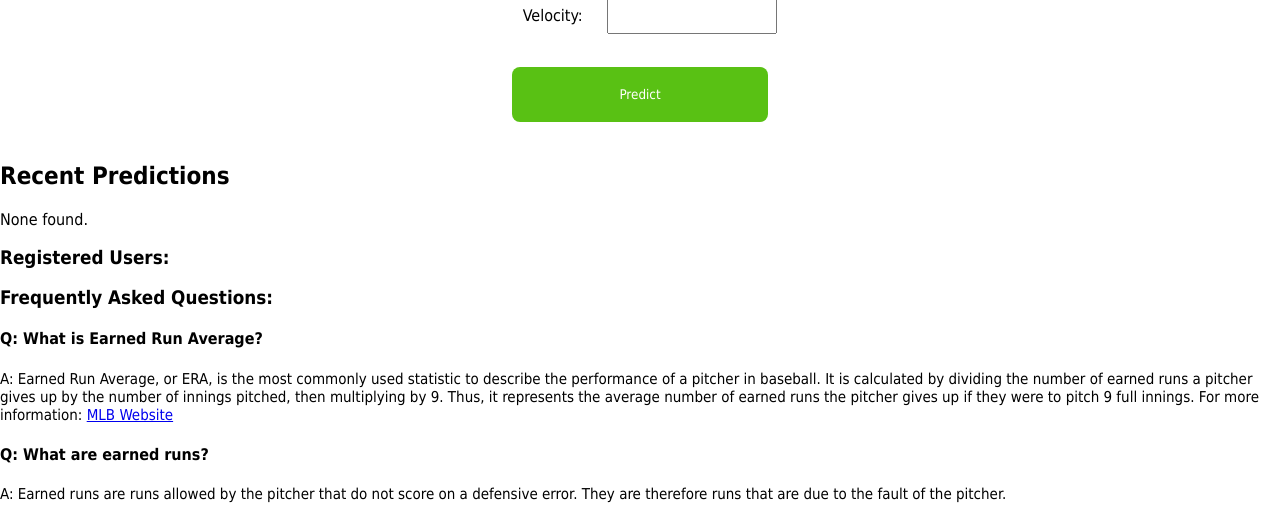
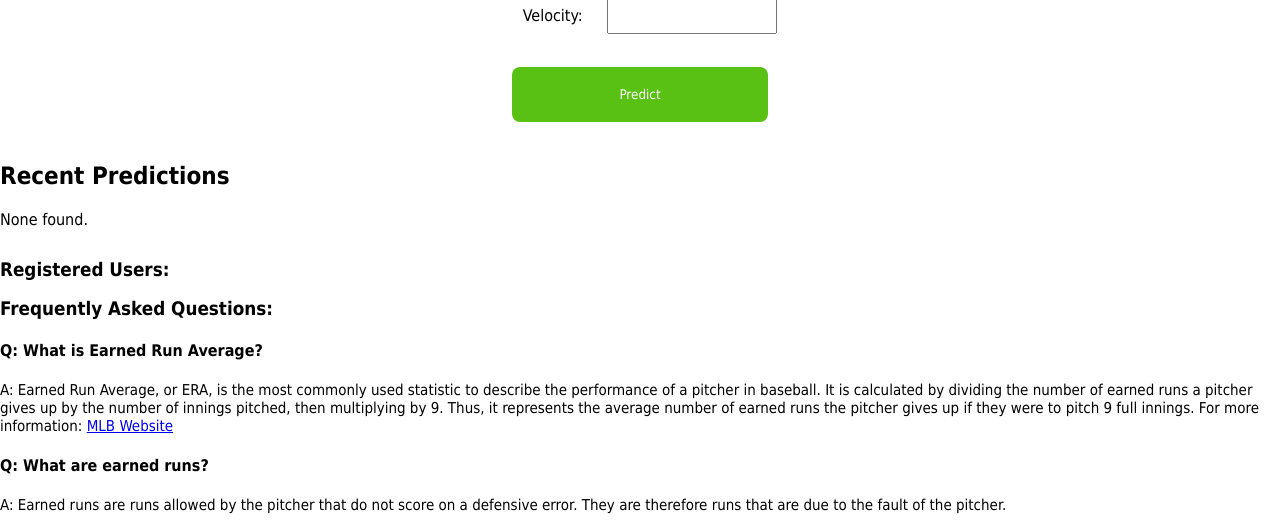
Before and after one commit to bryanyantx/baseball-predictor, a Django app: template prediction_app/era_predictions/templates/era_predictions/home.html in a window 1280 px wide. Shown: the part 657-1186 px from the top of the page. Before the commit the page ends 1160 px from the top, so only its background shows below. Run offline with Django 4.2, Linux system fonts and the light colour scheme; the template is opened without the code that fills it, so the values that code supplies are empty.

Commit message:
add padding to registered users section

```diff
--- a/prediction_app/era_predictions/static/style.css
+++ b/prediction_app/era_predictions/static/style.css
@@ -175,3 +175,7 @@ header {
 .faq-question p {
     font-size: 15px;
 }
+
+.registered-users {
+    margin-top: 30px;
+}
--- a/prediction_app/era_predictions/templates/era_predictions/home.html
+++ b/prediction_app/era_predictions/templates/era_predictions/home.html
@@ -97,12 +97,14 @@
   {% endif %}
 
 
- <h3>Registered Users:</h3>
+ <div class="registered-users">
+  <h3>Registered Users:</h3>
   <ul>
     {% for user in users %}
       <li>{{ user.username }}</li>
     {% endfor %}
   </ul>
+</div>
 
 <h3>Frequently Asked Questions:</h3>
 <div class="faq-section">
```
